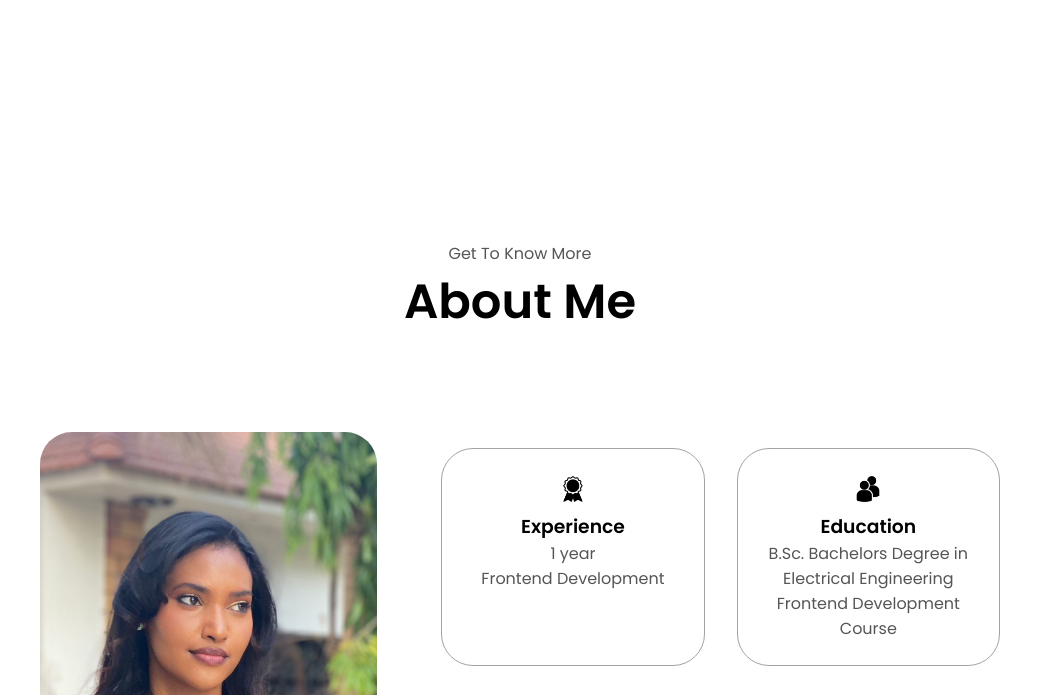
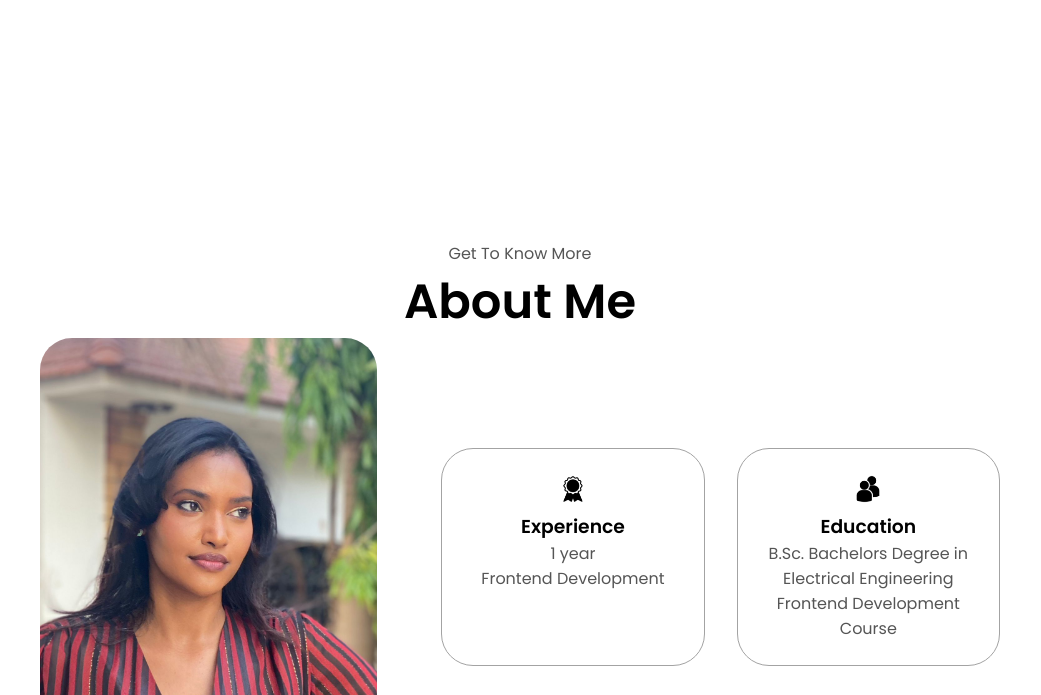
Before and after one commit to minaselzein/PORTFOLIO-, a plain HTML site: page index.html in a window 1280 px wide. Shown: the part 687-1382 px from the top of the page, without its empty margins (120-1161 px from the left). Drawn offline with Linux system fonts and the light colour scheme.

```diff
--- a/index.html
+++ b/index.html
@@ -372,7 +372,9 @@
             class="icon contact-icon"
           />
           <p>
-            <a href="https://www.linkedin.com/in/minas-elzein-91305a276/"
+            <a
+              target="_blank"
+              href="https://www.linkedin.com/in/minas-elzein-91305a276/"
               >LinkedIn</a
             >
           </p>
--- a/style.css
+++ b/style.css
@@ -172,12 +172,10 @@ section {
 .section__pic-container {
   display: flex;
   height: 400px;
-  width: 400px;
-  margin: auto;
 }
 .section__pic-container,
 img {
-  border-radius: 70%;
+  border-radius: 40px;
 }
 
 .section__text {
@@ -324,8 +322,6 @@ img {
 
 .section__pic-container {
   height: 400px;
-  width: 400px;
-  margin: auto 0;
 }
 
 /* EXPERIENCE SECTION */
```
Also changed, not shown: assets/minas2.png (added).
